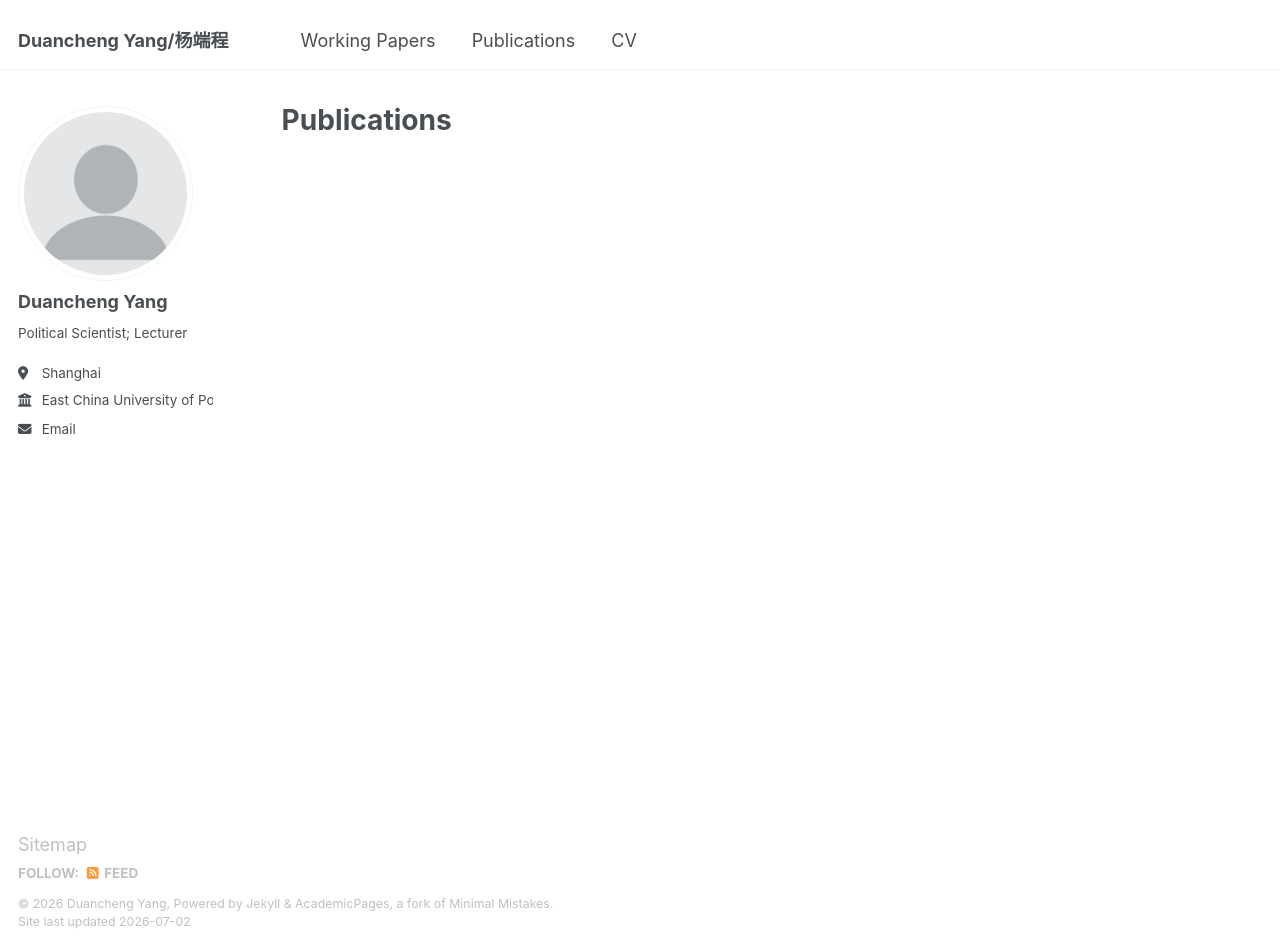
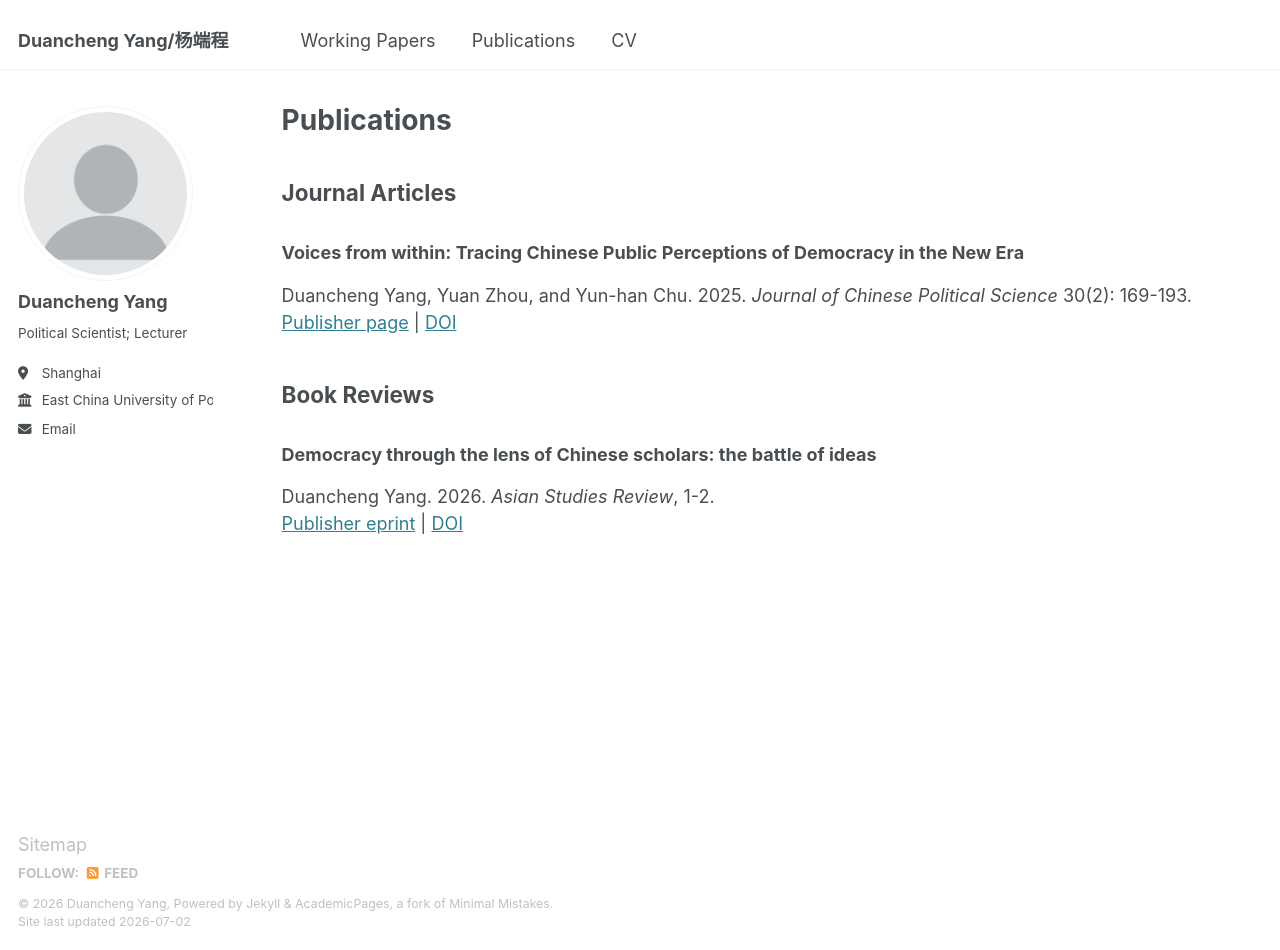
Before and after one commit to DCYeo/dcyeo.github.io, a Jekyll site: the page built from _pages/publications.html, in a window 1280 px wide and 950 px high. Built offline with Jekyll 4.4.1, drawn with Linux system fonts in a browser that asks for light colours.

Commit message:
Add published works page

```diff
--- a/_pages/publications.html
+++ b/_pages/publications.html
@@ -5,29 +5,16 @@ permalink: /publications/
 author_profile: true
 ---
 
-{% if site.author.googlescholar %}
-  <div class="wordwrap">You can also find my articles on <a href="{{site.author.googlescholar}}">my Google Scholar profile</a>.</div>
-{% endif %}
+<h2>Journal Articles</h2>
 
-{% include base_path %}
+<h3>Voices from within: Tracing Chinese Public Perceptions of Democracy in the New Era</h3>
 
-<!-- New style rendering if publication categories are defined -->
-{% if site.publication_category %}
-  {% for category in site.publication_category  %}
-    {% assign title_shown = false %}
-    {% for post in site.publications reversed %}
-      {% if post.category != category[0] %}
-        {% continue %}
-      {% endif %}
-      {% unless title_shown %}
-        <h2>{{ category[1].title }}</h2><hr />
-        {% assign title_shown = true %}
-      {% endunless %}
-      {% include archive-single.html %}
-    {% endfor %}
-  {% endfor %}
-{% else %}
-  {% for post in site.publications reversed %}
-    {% include archive-single.html %}
-  {% endfor %}
-{% endif %}
+<p>Duancheng Yang, Yuan Zhou, and Yun-han Chu. 2025. <em>Journal of Chinese Political Science</em> 30(2): 169-193.<br>
+<a href="https://link.springer.com/article/10.1007/s11366-024-09894-2">Publisher page</a> | <a href="https://doi.org/10.1007/s11366-024-09894-2">DOI</a></p>
+
+<h2>Book Reviews</h2>
+
+<h3>Democracy through the lens of Chinese scholars: the battle of ideas</h3>
+
+<p>Duancheng Yang. 2026. <em>Asian Studies Review</em>, 1-2.<br>
+<a href="https://www.tandfonline.com/eprint/EKWREJUEDKXTHUTURK6R/full?target=10.1080/10357823.2026.2644648">Publisher eprint</a> | <a href="https://doi.org/10.1080/10357823.2026.2644648">DOI</a></p>
```
